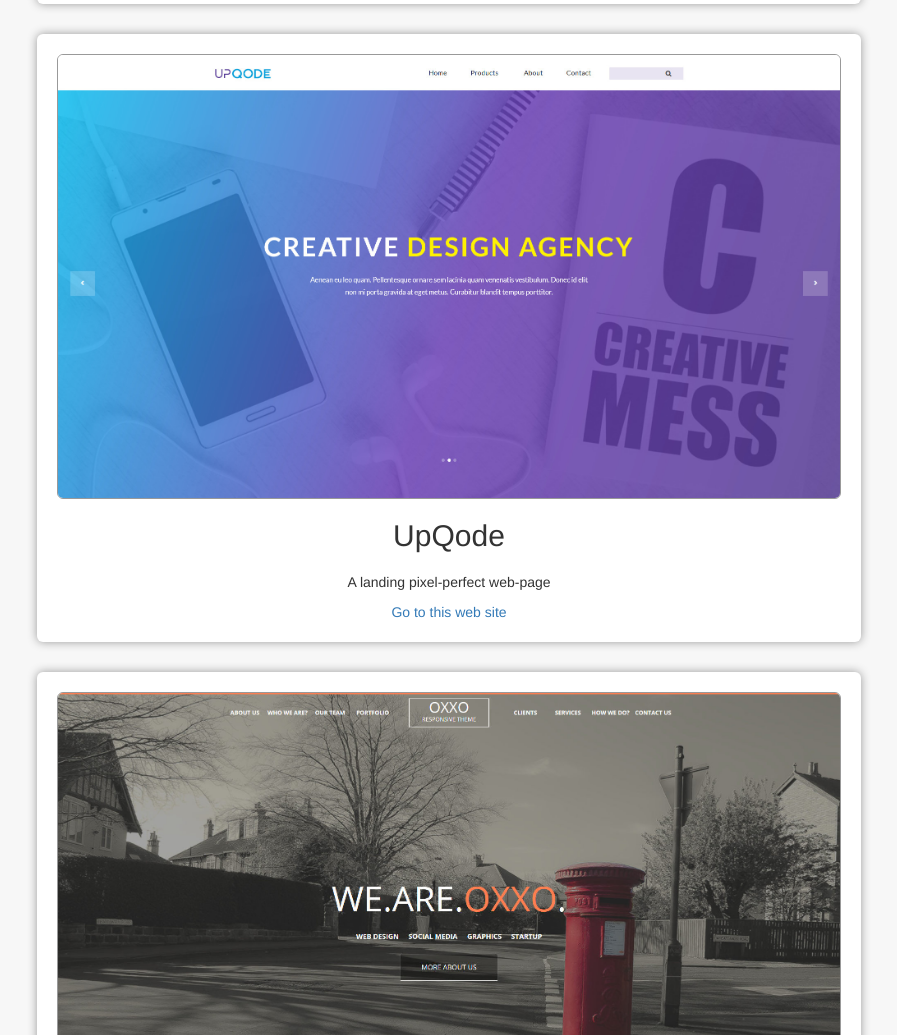
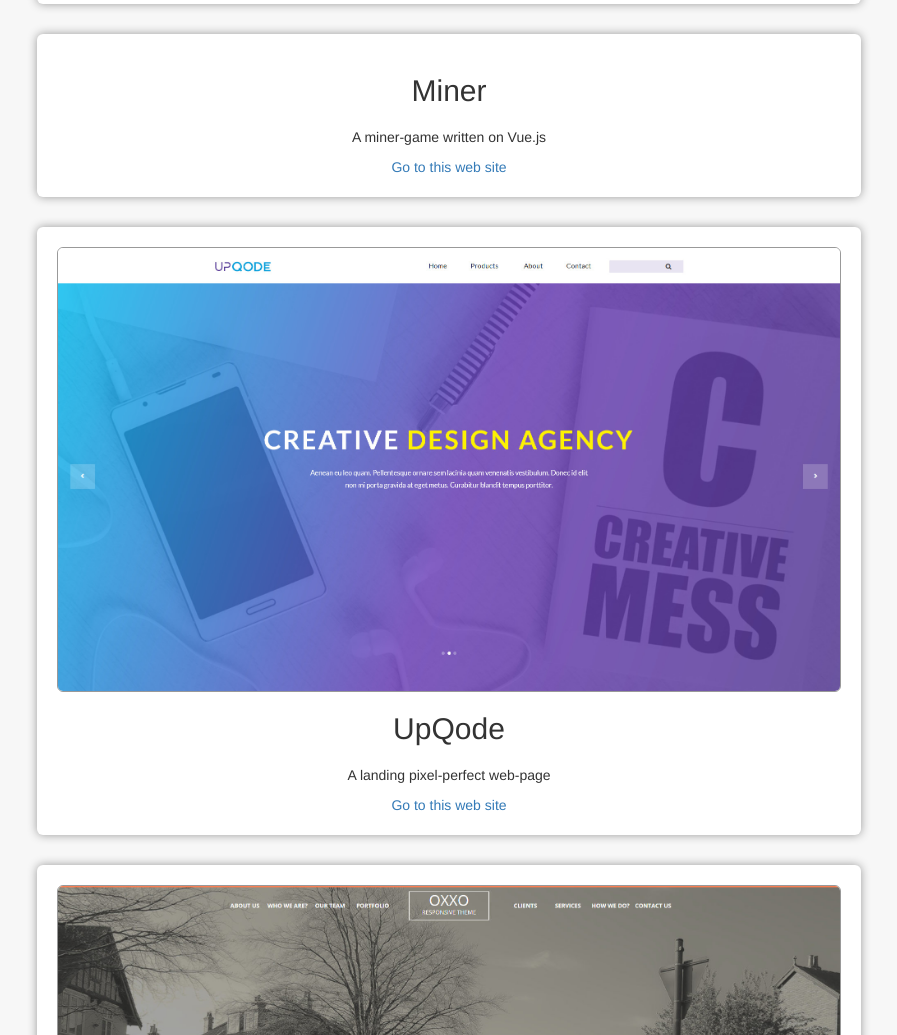
Before and after one commit to Brodromon/brodromon.github.io, a plain HTML site: page index.html in a window 1280 px wide. Shown: the part 1905-2940 px from the top of the page, without its empty margins (191-1088 px from the left). Drawn offline with nearby package versions, Linux system fonts and the light colour scheme.

Commit message:
added vue-miner

```diff
--- a/index.html
+++ b/index.html
@@ -37,6 +37,11 @@
         <a href="../sites/desks/index.html">Go to this web site</a>
       </li>
       <li>
+        <h4>Miner</h4>
+        <p>A miner-game written on Vue.js</p>
+        <a href="../sites/vue-miner/index.html">Go to this web site</a>
+      </li>
+      <li>
         <img src="img/upqode.png" alt="">
         <h4>UpQode</h4>
         <p>A landing pixel-perfect web-page</p>
```
